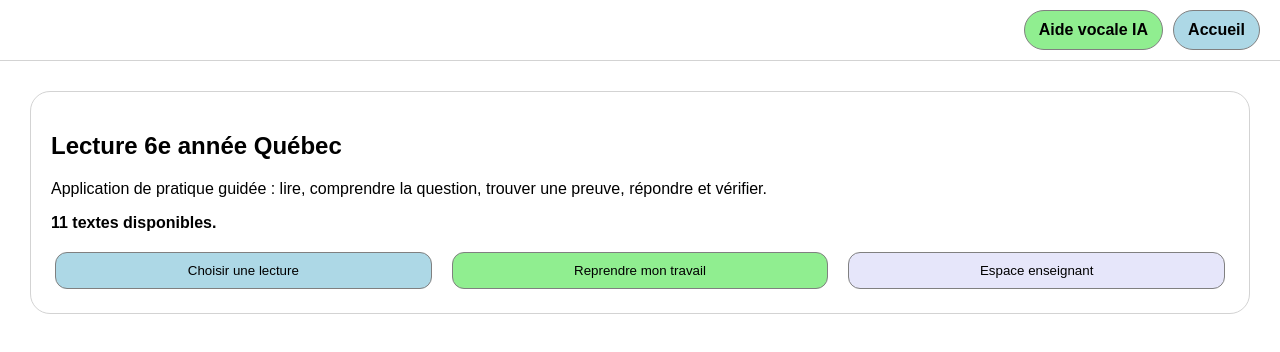
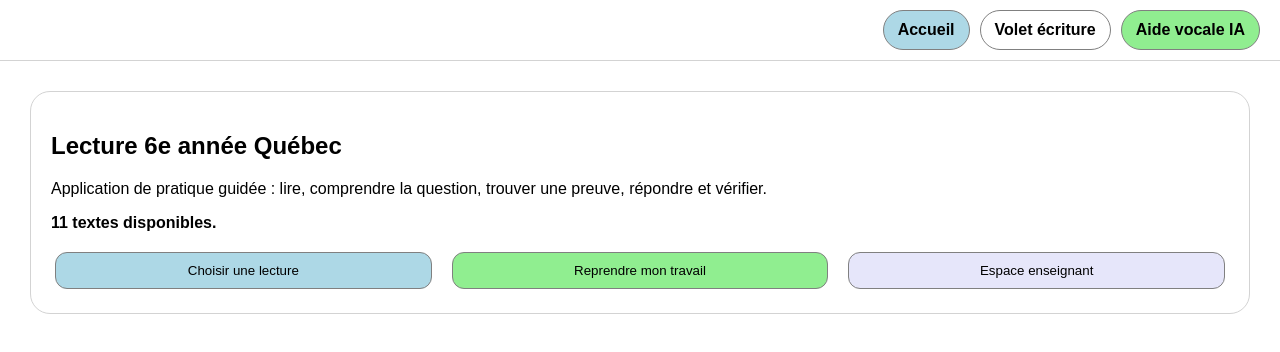
Before and after one commit to mpassarelli2003-png/comprehension-lecture-6e, a Next.js app: page / in a window 1280 px wide. Shown: the top 352 px of the page. Built offline with nearby package versions, Linux system fonts and the light colour scheme.

Commit message:
Add writing practice link to navigation

```diff
--- a/app/layout.jsx
+++ b/app/layout.jsx
@@ -1,8 +1,8 @@
 import './globals.css';
 
 export const metadata = {
-  title: 'Lecture 6e année',
-  description: 'Application de pratique en compréhension de lecture'
+  title: 'Lecture et écriture 6e année',
+  description: 'Application de pratique en compréhension de lecture et préparation à l’écriture'
 };
 
 export default function RootLayout({ children }) {
@@ -10,8 +10,9 @@ export default function RootLayout({ children }) {
     <html lang="fr">
       <body>
         <nav className="topnav">
+          <a className="homeButton" href="/">Accueil</a>
+          <a className="writingButton" href="/ecriture">Volet écriture</a>
           <a className="voiceHelpButton" href="/aide-vocale">Aide vocale IA</a>
-          <a className="homeButton" href="/">Accueil</a>
         </nav>
         {children}
       </body>
```
